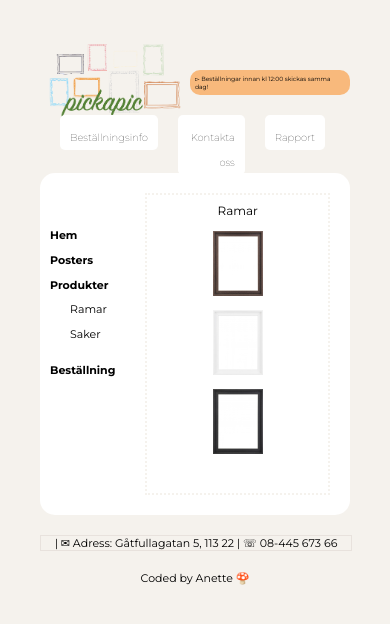
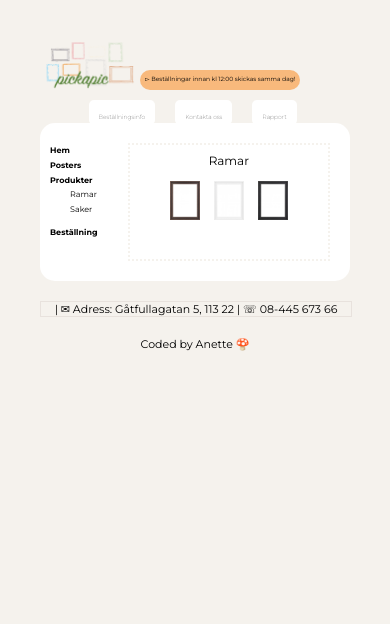
Before and after one commit to anettehoglund/pickapic, a plain HTML site: page frames.html in a window 390 px wide. Drawn offline with Linux system fonts and the light colour scheme.

Commit message:
resp. frames phone update

```diff
--- a/css/nextStyle.css
+++ b/css/nextStyle.css
@@ -245,3 +245,41 @@ nav{
     font-size: 11px;
 }
 }
+
+@media only screen and (max-width: 450px){
+h1{
+    font-size: 12px;
+}
+
+.orderToday{
+    font-size: 6px;
+    height: 10px;
+}
+
+.product1{
+    width: 30px;
+    margin: 5px;
+}
+
+.logga2{
+    width: 100px;
+    height: 50px;
+    margin-bottom: -20px;
+}
+
+.choose{
+    font-size: 6px;
+    margin-top: 0px;
+    justify-content: center;
+}
+
+nav{
+    font-size: 8px;
+    margin-top: 20px;
+}
+
+li{
+    line-height: 15px;
+}
+
+}
```
